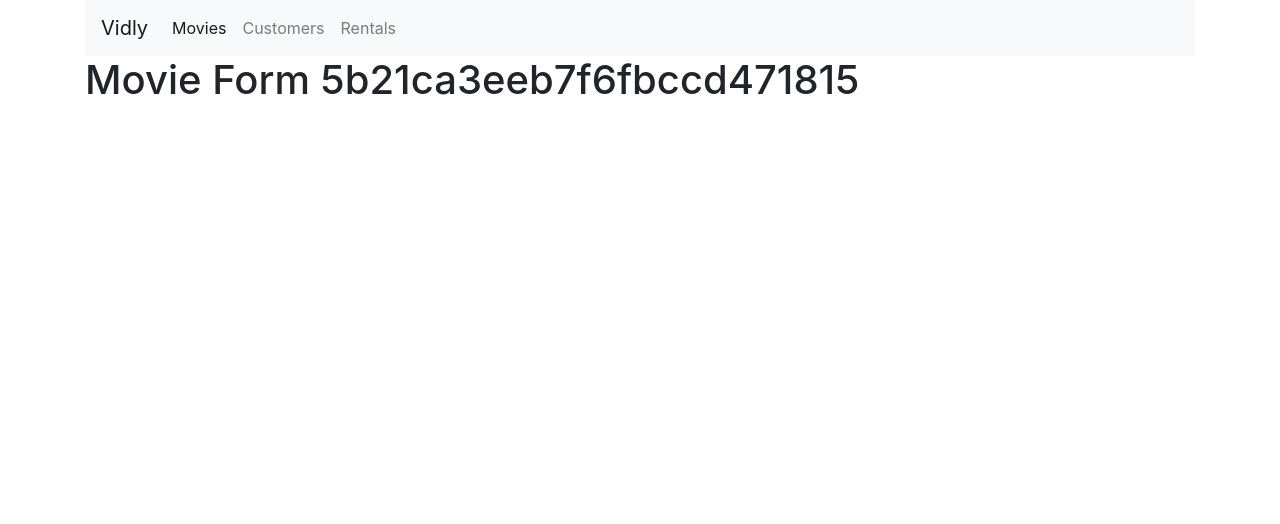
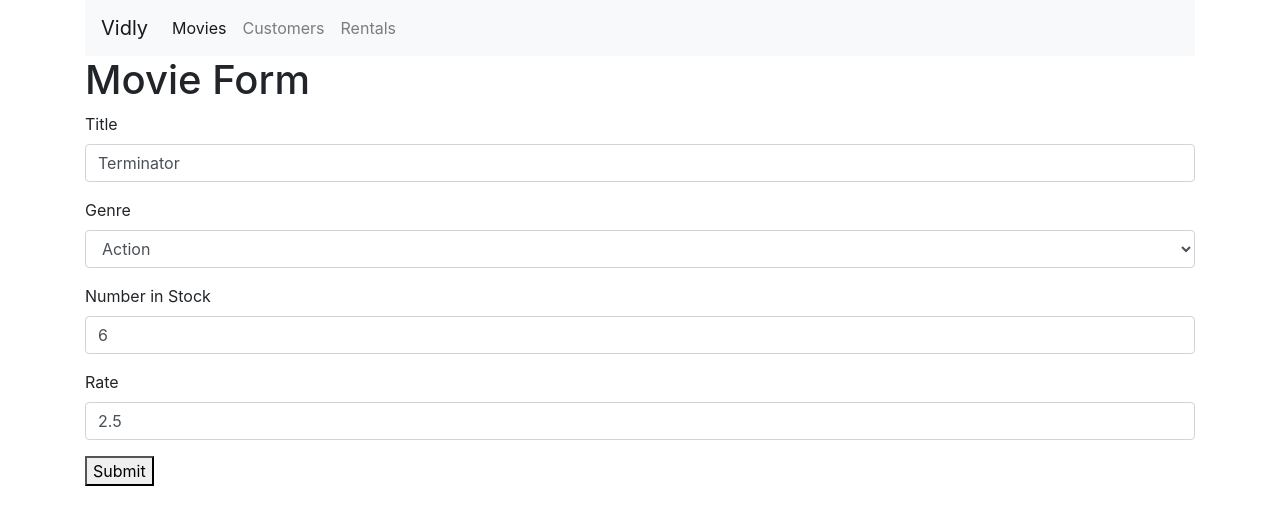
Before and after one commit to pairing4good/vidly, a React (Create React App) app: page /movies/5b21ca3eeb7f6fbccd471815 in a window 1280 px wide. Shown: the top 524 px of the page. Built offline with nearby package versions, Linux system fonts and the light colour scheme.

Commit message:
simplified routing

```diff
--- a/package.json
+++ b/package.json
@@ -11,12 +11,14 @@
     "@testing-library/react": "^9.5.0",
     "@testing-library/user-event": "^7.2.1",
     "bootstrap": "^4.4.1",
+    "formik": "^2.1.4",
     "lodash": "^4.17.15",
     "prop-types": "^15.7.2",
     "react": "^16.13.1",
     "react-dom": "^16.13.1",
     "react-router-dom": "^5.1.2",
-    "react-scripts": "3.4.1"
+    "react-scripts": "3.4.1",
+    "yup": "^0.28.5"
   },
   "scripts": {
     "start": "react-scripts start",
--- a/src/components/movieForm.jsx
+++ b/src/components/movieForm.jsx
@@ -1,7 +1,125 @@
-import React from 'react';
+import React from "react";
+import { useFormik } from "formik";
+import * as Yup from "yup";
+import { getGenres } from "../services/fakeGenreService";
+import { getMovie, saveMovie } from "../services/fakeMovieService";
 
-const MovieForm = (props) => {
-    return ( <h1>Movie Form {props.match.params.id}</h1> );
-}
+const validationSchema = Yup.object().shape({
+  title: Yup.string().required().label("Title"),
+  genre: Yup.string()
+    .required()
+    .oneOf(["Action", "Thriller", "Comedy"])
+    .label("Genre"),
+  numberInStock: Yup.number().moreThan(0).required().label("Number in Stock"),
+  dailyRentalRate: Yup.number().moreThan(0).required().label("Rate"),
+});
+
+const MovieForm = ({ match, history }) => {
+  const movieId = match.params.id;
+
+  const movie = getMovie(movieId);
+
+  const formik = useFormik({
+    initialValues: {
+      title: movie.title,
+      genre: movie.genre.name,
+      numberInStock: movie.numberInStock,
+      dailyRentalRate: movie.dailyRentalRate,
+    },
+    validationSchema: validationSchema,
+    onSubmit: (values) => {
+      const selectedGenre = getGenres().find((g) => g.name === values.genre);
+
+      movie.title = values.title;
+      movie.genre = selectedGenre;
+      movie.numberInStock = values.numberInStock;
+      movie.dailyRentalRate = values.dailyRentalRate;
+
+      saveMovie({ ...movie });
+    },
+  });
+
+  return (
+    <div>
+      <h1>Movie Form</h1>
+      <form onSubmit={formik.handleSubmit}>
+        <div class="form-group">
+          <label htmlFor="title">Title</label>
+          <input
+            id="title"
+            name="title"
+            onChange={formik.handleChange}
+            value={formik.values.title}
+            className={
+              formik.errors.title ? "form-control is-invalid" : "form-control"
+            }
+          />
+          {formik.errors.title ? (
+            <div class="invalid-feedback">{formik.errors.title}</div>
+          ) : null}
+        </div>
+        <div class="form-group">
+          <label htmlFor="genre">Genre</label>
+          <select
+            id="genre"
+            name="genre"
+            onChange={formik.handleChange}
+            value={formik.values.genre}
+            className={
+              formik.errors.genre ? "form-control is-invalid" : "form-control"
+            }
+          >
+            <option>- Select One -</option>
+            <option>Action</option>
+            <option>Comedy</option>
+            <option>Thriller</option>
+          </select>
+
+          {formik.errors.genre ? (
+            <div class="invalid-feedback">{formik.errors.genre}</div>
+          ) : null}
+        </div>
+        <div class="form-group">
+          <label htmlFor="numberInStock">Number in Stock</label>
+          <input
+            id="numberInStock"
+            name="numberInStock"
+            onChange={formik.handleChange}
+            value={formik.values.numberInStock}
+            type="number"
+            className={
+              formik.errors.numberInStock
+                ? "form-control is-invalid"
+                : "form-control"
+            }
+          />
+
+          {formik.errors.numberInStock ? (
+            <div class="invalid-feedback">{formik.errors.numberInStock}</div>
+          ) : null}
+        </div>
+        <div class="form-group">
+          <label htmlFor="dailyRentalRate">Rate</label>
+          <input
+            id="dailyRentalRate"
+            name="dailyRentalRate"
+            onChange={formik.handleChange}
+            value={formik.values.dailyRentalRate}
+            type="number"
+            className={
+              formik.errors.dailyRentalRate
+                ? "form-control is-invalid"
+                : "form-control"
+            }
+          />
+          {formik.errors.dailyRentalRate ? (
+            <div class="invalid-feedback">{formik.errors.dailyRentalRate}</div>
+          ) : null}
+        </div>
+        <button type="submit">Submit</button>
+      </form>
+    </div>
+  );
+};
 
 export default MovieForm;
--- a/src/components/navigation.jsx
+++ b/src/components/navigation.jsx
@@ -45,22 +45,12 @@ const Navigation = () => {
           </div>
         </nav>
         <Switch>
-          <Route path="/" exact>
-            <Movies />
-          </Route>
-          <Route path="/movies" exact>
-            <Movies />
-          </Route>
+          <Route path="/" exact component={Movies} />
+          <Route path="/movies" exact component={Movies} />
           <Route path="/movies/:id" component={MovieForm} />
-          <Route path="/customers">
-            <Customers />
-          </Route>
-          <Route path="/rentals">
-            <Rentals />
-          </Route>
-          <Route>
-            <PageNotFound />
-          </Route>
+          <Route path="/customers" component={Customers} />
+          <Route path="/rentals" component={Rentals} />
+          <Route component={PageNotFound} />
         </Switch>
       </div>
     </Router>
--- a/src/index.js
+++ b/src/index.js
@@ -16,4 +16,4 @@ ReactDOM.render(
 // If you want your app to work offline and load faster, you can change
 // unregister() to register() below. Note this comes with some pitfalls.
 // Learn more about service workers: https://bit.ly/CRA-PWA
-serviceWorker.unregister();
+serviceWorker.register();
--- a/src/services/fakeGenreService.js
+++ b/src/services/fakeGenreService.js
@@ -1,9 +1,9 @@
 export const genres = [
   { _id: "5b21ca3eeb7f6fbccd471818", name: "Action" },
   { _id: "5b21ca3eeb7f6fbccd471814", name: "Comedy" },
-  { _id: "5b21ca3eeb7f6fbccd471820", name: "Thriller" }
+  { _id: "5b21ca3eeb7f6fbccd471820", name: "Thriller" },
 ];
 
 export function getGenres() {
-  return genres.filter(g => g);
+  return genres.filter((g) => g);
 }
```
Also changed, not shown: 2 other files (tests, documents, lock files or other folders).
